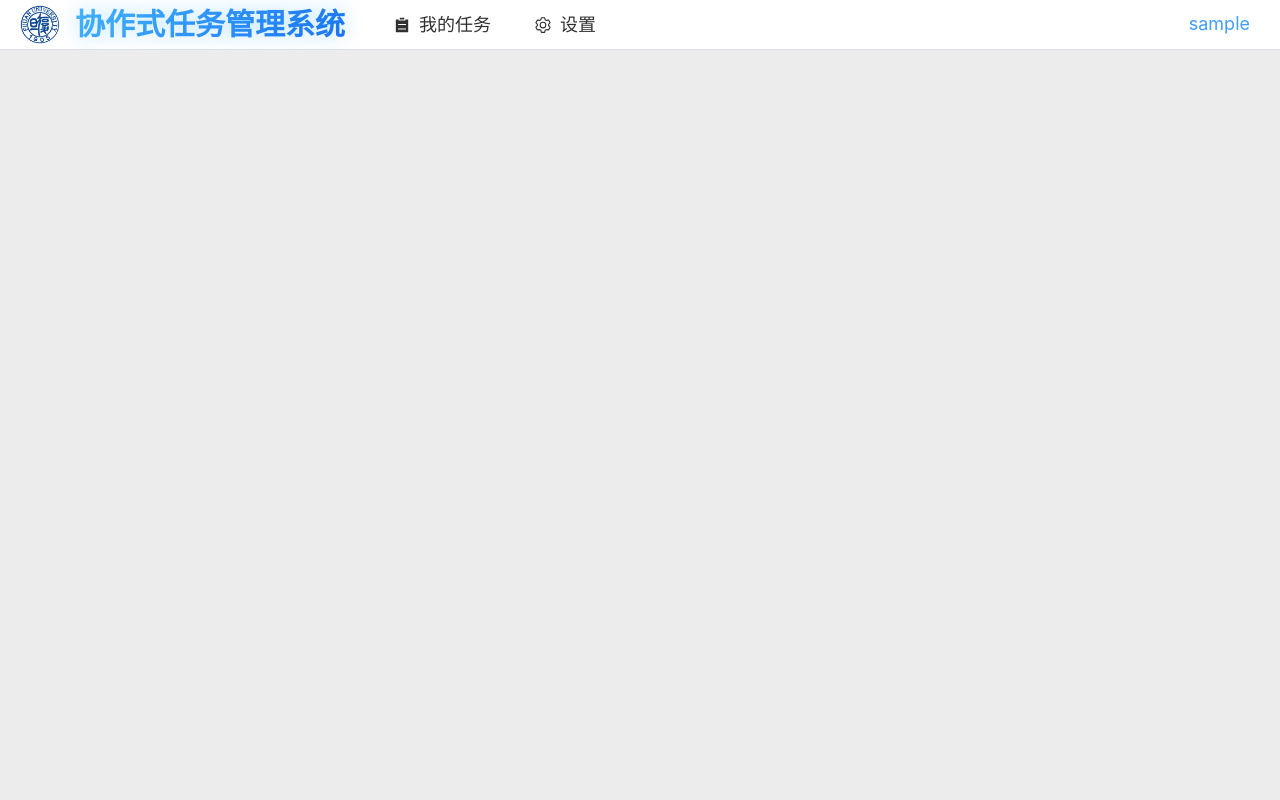
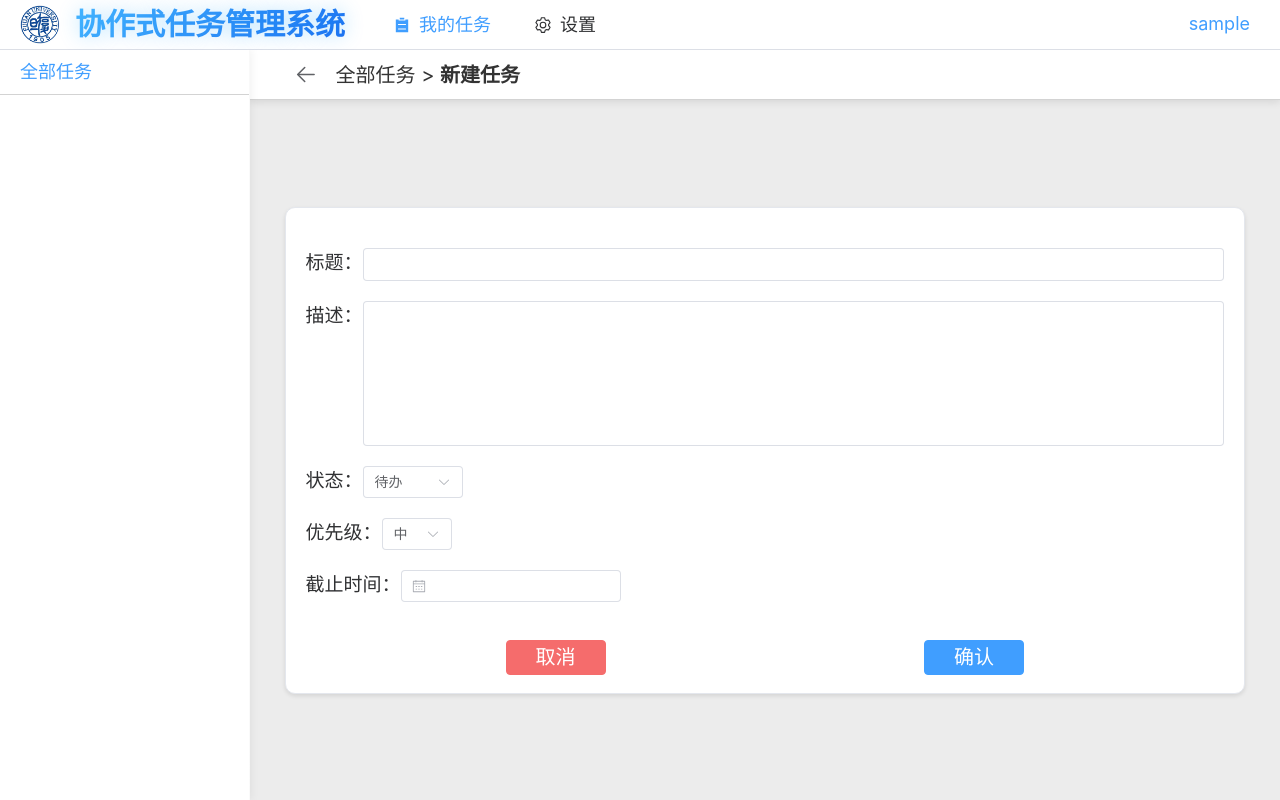
Before and after one commit to maxfyf/Software-Engineering, a Vue app in the folder frontend/: page /task/edit in a window 1280 px wide. Built offline with nearby package versions, Linux system fonts and the light colour scheme; sample sign-in values are in the browser's storage.

Commit message:
feat: all layouts related to tasks added

```diff
--- a/frontend/src/App.vue
+++ b/frontend/src/App.vue
@@ -1,11 +1,17 @@
 <script setup lang="js">
-import { ref, watch, onMounted } from 'vue'
+import { ref, watch, computed, onMounted } from 'vue'
 import { useRoute } from 'vue-router'
 import { List, Setting } from "@element-plus/icons-vue";
 import { handleLogout, currentUser } from '@/store/user.js'
 import { isLoggedIn } from '@/store/user.js'
 
 const route = useRoute()
+const activeMenu = computed(() => {
+  if (route.path.startsWith('/task')) {
+    return '/task'
+  }
+  return route.path
+})
 const activeIndex = ref('/')    //当前网页路径
 
 // 页面加载时检查登录状态
@@ -36,7 +42,7 @@ watch(() => route.path, (newPath) => {
 <template>
   <el-menu
     mode="horizontal"
-    :default-active="activeIndex"
+    :default-active="activeMenu"
     class="navbar"
     :router="true"
   >
--- a/frontend/src/components/HeaderWrapper.vue
+++ b/frontend/src/components/HeaderWrapper.vue
@@ -48,7 +48,7 @@
 }
 
 .content {
-  height: 100%;
-  flex-grow: 1;
+  flex: 1;
+  overflow: auto;
 }
 </style>
--- a/frontend/src/main.js
+++ b/frontend/src/main.js
@@ -5,9 +5,12 @@ import App from './App.vue'
 import ElementPlus from 'element-plus'
 import 'element-plus/dist/index.css'
 import router from './router'
+import zhCn from 'element-plus/es/locale/lang/zh-cn'
 
 const app = createApp(App)
 
-app.use(ElementPlus)
+app.use(ElementPlus, {
+    locale: zhCn
+})
 app.use(router)
 app.mount('#app')
--- a/frontend/src/router/index.js
+++ b/frontend/src/router/index.js
@@ -23,6 +23,11 @@ const router = createRouter({
                     path: 'all',
                     name: 'allTasks',
                     component: () => import('@/views/task/AllTasksView.vue')
+                },
+                {
+                    path: 'edit',
+                    name: 'editTask',
+                    component: () => import('@/views/task/EditTaskView.vue')
                 }
             ]
         },
--- a/frontend/src/views/TaskView.vue
+++ b/frontend/src/views/TaskView.vue
@@ -1,9 +1,15 @@
 <script setup lang="js">
 import SidebarWrapper from "@/components/SidebarWrapper.vue";
-import { ref, watch } from 'vue';
+import { computed, ref, watch } from 'vue';
 import { useRoute } from "vue-router";
 
 const route = useRoute()
+const activeMenu = computed(() => {
+  if (route.path.startsWith('/task/edit')) {
+    return '/task/all'
+  }
+  return route.path
+})
 const activeIndex = ref('/task/')    //当前网页路径
 
 watch(() => route.path, (newPath) => {
@@ -16,7 +22,7 @@ watch(() => route.path, (newPath) => {
     <template #sidebar>
       <el-menu
           mode="vertical"
-          :default-active="activeIndex"
+          :default-active="activeMenu"
           class="sidebar-menu"
           :router="true"
       >
@@ -26,9 +32,7 @@ watch(() => route.path, (newPath) => {
       </el-menu>
     </template>
 
-    <div>
-      <router-view/>
-    </div>
+    <router-view/>
   </SidebarWrapper>
 </template>
 
--- a/frontend/src/views/task/AllTasksView.vue
+++ b/frontend/src/views/task/AllTasksView.vue
@@ -1,8 +1,8 @@
 <script setup lang="js">
 import { ref, computed } from 'vue';
 import HeaderWrapper from "@/components/HeaderWrapper.vue";
-import Search from "@/components/Search.vue"
-import { Plus, View, Delete } from "@element-plus/icons-vue";
+import Search from "@/components/Search.vue";
+import { Plus, View, Edit, Delete } from "@element-plus/icons-vue";
 
 // TODO: 改成实际用户所有任务名称字符串数组
 const dataset = ['apple', 'banana', 'pear', 'peach']
@@ -18,7 +18,7 @@ const data1 = {
 };
 const data2 = {
   title: "task2",
-  status: "新建",
+  status: "待办",
   priority: "中"
 }
 const taskData = ref([data1, data2]);
@@ -28,12 +28,24 @@ const handleNew = () => {
 
 }
 
-//TODO: 查看任务详情
+const viewDialogVisible = ref(false)    // 查看任务窗口是否可见
+
+const closeViewDialog = () => {
+  viewDialogVisible.value = false
+}
+
 const viewDetail = () => {
+  viewDialogVisible.value = true
+  // TODO: 查看任务详情
 
 }
 
-//TODO: 删除任务
+// TODO: 编辑任务
+const editTask = () => {
+
+}
+
+// TODO: 删除任务
 const deleteTask = () => {
 
 }
@@ -89,12 +101,19 @@ const handleCurrentChange = (page) => {
             <el-table-column prop="priority" label="优先级" min-width="15%" align="center" />
             <el-table-column fixed="right" label="操作" min-width="15%" align="center">
               <template v-slot:default="scope">
-                <el-button link type="primary" @click="viewDetail">
+                <el-button link type="text" @click="viewDetail">
                   <el-icon>
                     <View/>
                   </el-icon>
                 </el-button>
-                <el-button link type="danger" @click="deleteTask">
+
+                <el-button link type="text" @click="editTask">
+                  <el-icon>
+                    <Edit/>
+                  </el-icon>
+                </el-button>
+
+                <el-button link type="text" class="delete-button" @click="deleteTask">
                   <el-icon>
                     <Delete/>
                   </el-icon>
@@ -114,6 +133,26 @@ const handleCurrentChange = (page) => {
           class="pagination"
       />
     </div>
+
+    <el-dialog
+        v-model="viewDialogVisible"
+        width="500px"
+        center
+        :before-close="closeViewDialog"
+    >
+      <template #header>
+        <span class="dialog-title">&nbsp;&nbsp;&nbsp;&nbsp;&nbsp;&nbsp;&nbsp;&nbsp;任务详情</span>
+      </template>
+      <div class="dialog-content-wrapper">
+        <p class="dialog-content"><span class="key">任务标题：</span>TODO</p>
+        <p class="dialog-content"><span class="key">描述：</span>TODO</p>
+        <p class="dialog-content"><span class="key">状态：</span>TODO</p>
+        <p class="dialog-content"><span class="key">优先级：</span>TODO</p>
+        <p class="dialog-content"><span class="key">截止时间：</span>TODO</p>
+        <p class="dialog-content"><span class="key">创建时间：</span>TODO</p>
+        <p class="dialog-content"><span class="key">更新时间：</span>TODO</p>
+      </div>
+    </el-dialog>
   </HeaderWrapper>
 </template>
 
@@ -167,11 +206,45 @@ const handleCurrentChange = (page) => {
 
 .task-table {
   width: 100%;
-  box-shadow: 0 4px 8px 0 rgba(0, 0, 0, 0.2)
+  box-shadow: 0 4px 8px 0 rgba(0, 0, 0, 0.2);
+}
+
+.delete-button:hover {
+  color: #f56c6c !important;
 }
 
 .pagination {
   display: flex;
   justify-content: flex-end;
 }
+
+:deep(.el-pagination .el-pager li) {
+  background-color: transparent !important;
+}
+
+:deep(.el-pagination .btn-prev),
+:deep(.el-pagination .btn-next) {
+  background-color: transparent !important;
+  color: black !important;
+}
+
+.dialog-title {
+  color: black;
+  font-weight: bold;
+  font-size: 20px;
+}
+
+.dialog-content-wrapper {
+  overflow-y: auto;
+  max-height: 400px;
+}
+
+.dialog-content {
+  padding: 0 20px;
+  font-size: 18px;
+}
+
+.key {
+  font-weight: bold;
+}
 </style>
--- /dev/null
+++ b/frontend/src/views/task/EditTaskView.vue
@@ -0,0 +1,256 @@
+<script setup lang="js">
+import { ref } from "vue";
+import { Back } from "@element-plus/icons-vue";
+import HeaderWrapper from "@/components/HeaderWrapper.vue";
+
+const isNew = ref(true);
+const newTitle = ref(isNew ? '' : 'TODO: 原标题')
+const newDescription = ref(isNew ? '' : 'TODO: 原描述')
+const newStatus = ref(isNew ? '待办' : 'TODO: 原状态')
+const newPriority = ref(isNew ? '中' : 'TODO: 原优先级')
+
+const pastDate = (time) => {
+  return time.getTime() < Date.now() - 8.64e7
+}
+const newDate=ref(isNew ? '' : 'TODO: 原截止时间')
+
+// TODO: 回退到AllTaskView，若为新建任务，取消该任务；若为编辑任务，取消编辑记录
+const handleBack = () => {
+
+}
+
+// TODO: 保存所有更改并回退到'/task/all'页面
+const saveChanges = () => {
+
+}
+</script>
+
+<template>
+  <HeaderWrapper>
+    <template #header>
+      <div class="inner-header">
+        <el-button
+            link
+            type="text"
+            size="large"
+            @click="handleBack"
+        >
+          <el-icon :size="25">
+            <Back/>
+          </el-icon>
+        </el-button>
+        <span class="route">
+          <span>全部任务</span>
+          <span>&nbsp;>&nbsp;</span>
+          <span v-if="isNew" class="present-directory">
+            新建任务
+          </span>
+          <span v-else class="present-directory">
+            编辑任务“TODO:任务标题（需要随任务标题的改动实时重新渲染）”
+          </span>
+        </span>
+      </div>
+    </template>
+
+    <div class="main-content-wrapper">
+      <el-card class="box-card">
+        <div class="item">
+          <span class="key">标题：</span>
+          <el-input
+              class="title"
+              v-model="newTitle"
+              type="textarea"
+              :rows="1"
+          />
+        </div>
+
+        <div class="item">
+          <span class="key">描述：</span>
+          <el-input
+              class="description"
+              v-model="newDescription"
+              type="textarea"
+              :rows="6"
+          />
+        </div>
+
+        <div class="item">
+          <span class="key">状态：</span>
+          <el-select class="status" v-model="newStatus">
+            <el-option label="待办" value="待办"></el-option>
+            <el-option label="进行中" value="进行中"></el-option>
+            <el-option label="已完成" value="已完成"></el-option>
+          </el-select>
+        </div>
+
+        <div class="item">
+          <span class="key">优先级：</span>
+          <el-select class="priority" v-model="newPriority">
+            <el-option label="低" value="低"></el-option>
+            <el-option label="中" value="中"></el-option>
+            <el-option label="高" value="高"></el-option>
+          </el-select>
+        </div>
+
+        <div class="item">
+          <span class="key">截止时间：</span>
+          <el-date-picker
+              v-model="newDate"
+              type="date"
+              format="YYYY-MM-DD"
+              value-format="YYYY-MM-DD"
+              :disabled-date="pastDate"
+              clearable
+          />
+        </div>
+
+        <template #footer>
+          <div class="footer">
+            <el-button
+                type="danger"
+                class="cancel"
+                @click="handleBack"
+            >
+              取消
+            </el-button>
+
+            <el-button
+                v-if="isNew"
+                type="primary"
+                class="save"
+                @click="saveChanges"
+            >
+              确认
+            </el-button>
+
+            <el-button
+                v-else
+                type="primary"
+                class="save"
+                @click="saveChanges"
+            >
+              保存
+            </el-button>
+          </div>
+        </template>
+      </el-card>
+    </div>
+  </HeaderWrapper>
+</template>
+
+<style scoped>
+.inner-header {
+  left: 0;
+  right: 0;
+  top: 0;
+  height: 100%;
+  display: flex;
+  flex-direction: row;
+  gap: 15px;
+  align-items: center;
+}
+
+.route {
+  display: inline-flex;
+  height: 100%;
+  align-items: center;
+  font-size: 20px;
+  color: #333333;
+}
+
+.present-directory {
+  font-weight: bold;
+}
+
+.main-content-wrapper {
+  width: 100%;
+  height: 100%;
+  display: flex;
+  align-items: center;
+  justify-content: center;
+}
+
+.box-card {
+  flex: 1;
+  margin-left: 35px;
+  margin-right: 35px;
+  border-radius: 10px;
+  box-shadow: 0 2px 4px 0 rgba(0, 0, 0, 0.1);
+  display: flex;
+  flex-direction: column;
+}
+
+.box-card:hover {
+  box-shadow: 0 4px 8px 0 rgba(0, 0, 0, 0.2);
+}
+
+.item {
+  width: 100%;
+  display: flex;
+  flex-direction: row;
+  align-items: flex-start;
+  margin-top: 20px;
+}
+
+.key {
+  flex-shrink: 0;
+  font-size: 19px;
+  text-align: center;
+}
+
+.title {
+  flex-grow: 1;
+  font-size: 15px;
+}
+
+.title :deep(.el-textarea__inner) {
+  resize: none;
+}
+
+.description {
+  flex-grow: 1;
+  font-size: 15px;
+  overflow-y: auto;
+}
+
+.description :deep(.el-textarea__inner) {
+  resize: none;
+}
+
+.status {
+  width: 100px;
+  font-size: 15px;
+}
+
+.priority {
+  width: 70px;
+  font-size: 15px;
+}
+
+:deep(.el-card__footer) {
+  border-top: none;
+}
+
+.footer {
+  width: 100%;
+  height: 35px;
+  display: flex;
+  flex-direction: row;
+}
+
+.cancel {
+  margin-left: 200px;
+  margin-right: auto;
+  width: 100px;
+  height: 100%;
+  font-size: 20px;
+}
+
+.save {
+  margin-left: auto;
+  margin-right: 200px;
+  width: 100px;
+  height: 100%;
+  font-size: 20px;
+}
+</style>
```
